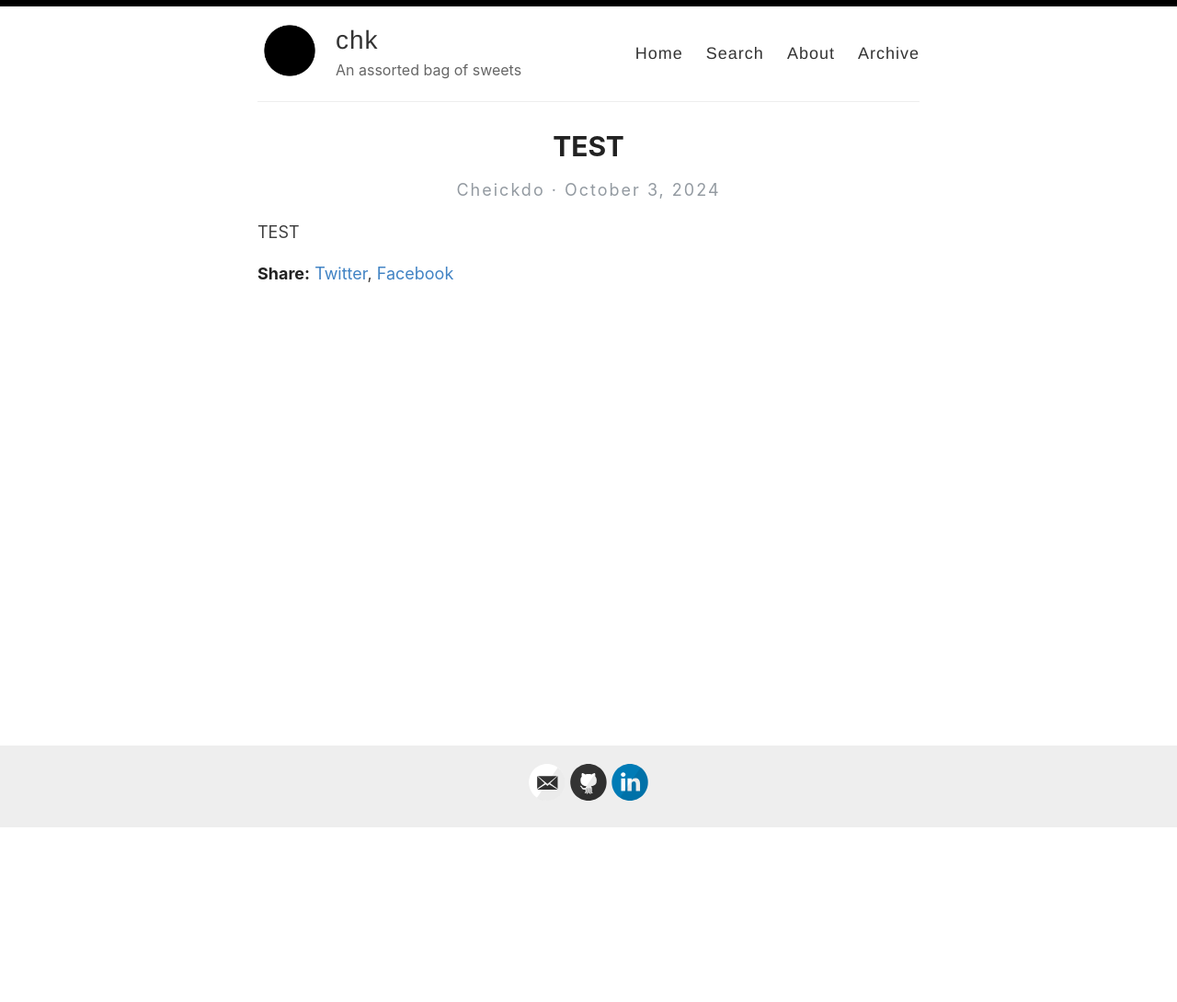
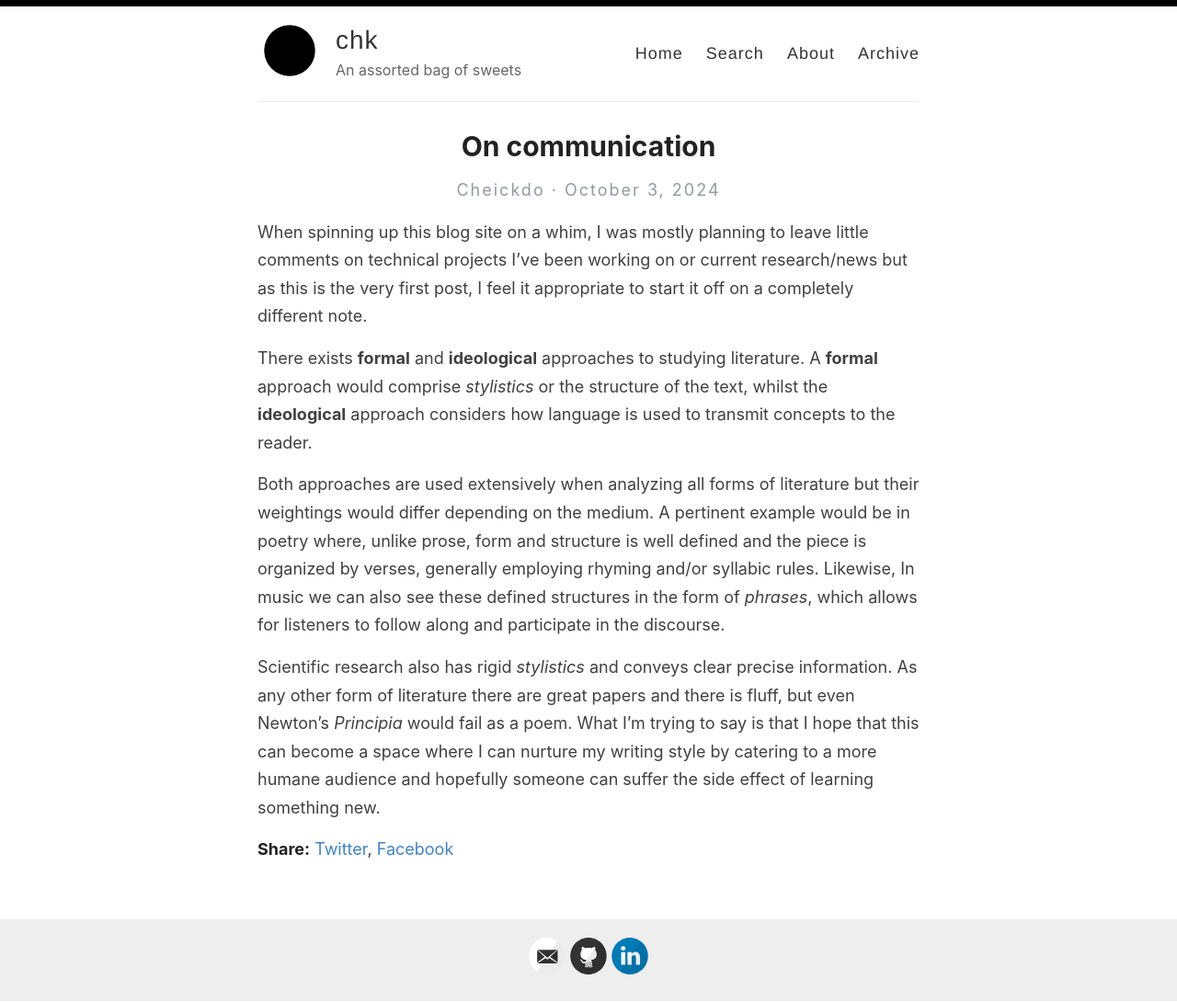
Before and after one commit to cheickdo/cheickdo.github.io, a Jekyll site: the page built from _posts/2024-10-3-Hello-World.md, in a window 1280 px wide. Shown: the whole page at 92% size. Built offline with Jekyll 4.4.1, drawn with Linux system fonts in a browser that asks for light colours; comment, search, counter and statistics services are not loaded; before the commit the page ends 901 px from its top, so only the background shows below that.

Commit message:
added post

```diff
--- a/_layouts/post.html
+++ b/_layouts/post.html
@@ -35,7 +35,7 @@ layout: default
         data-reactions-enabled="1"
         data-emit-metadata="0"
         data-input-position="top"
-        data-theme="preferred_color_scheme"
+        data-theme="light"
         data-lang="en"
         data-loading="lazy"
         crossorigin="anonymous"
--- a/_posts/2024-10-3-Hello-World.md
+++ b/_posts/2024-10-3-Hello-World.md
@@ -1,6 +1,12 @@
 ---
 layout: post
-title: TEST
+title: On communication
 ---
 
-TEST
+When spinning up this blog site on a whim, I was mostly planning to leave little comments on technical projects I've been working on or current research/news but as this is the very first post, I feel it appropriate to start it off on a completely different note.
+
+There exists **formal** and **ideological** approaches to studying literature. A **formal** approach would comprise *stylistics* or the structure of the text, whilst the **ideological** approach considers how language is used to transmit concepts to the reader.
+
+Both approaches are used extensively when analyzing all forms of literature but their weightings would differ depending on the medium. A pertinent example would be in poetry where, unlike prose, form and structure is well defined and the piece is organized by verses, generally employing rhyming and/or syllabic rules. Likewise, In music we can also see these defined structures in the form of *phrases*, which allows for listeners to follow along and participate in the discourse.
+
+Scientific research also has rigid *stylistics* and conveys clear precise information. As any other form of literature there are great papers and there is fluff, but even Newton's *Principia* would fail as a poem. What I'm trying to say is that I hope that this can become a space where I can nurture my writing style by catering to a more humane audience and hopefully someone can suffer the side effect of learning something new.
```
